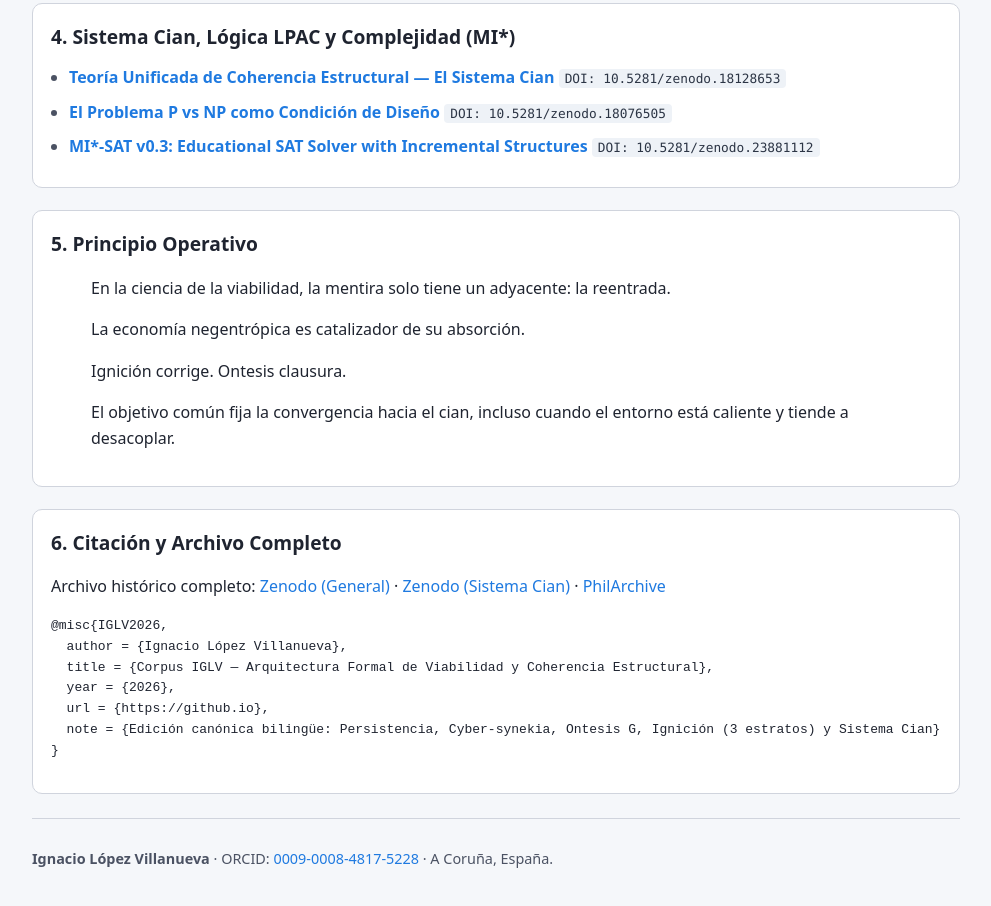
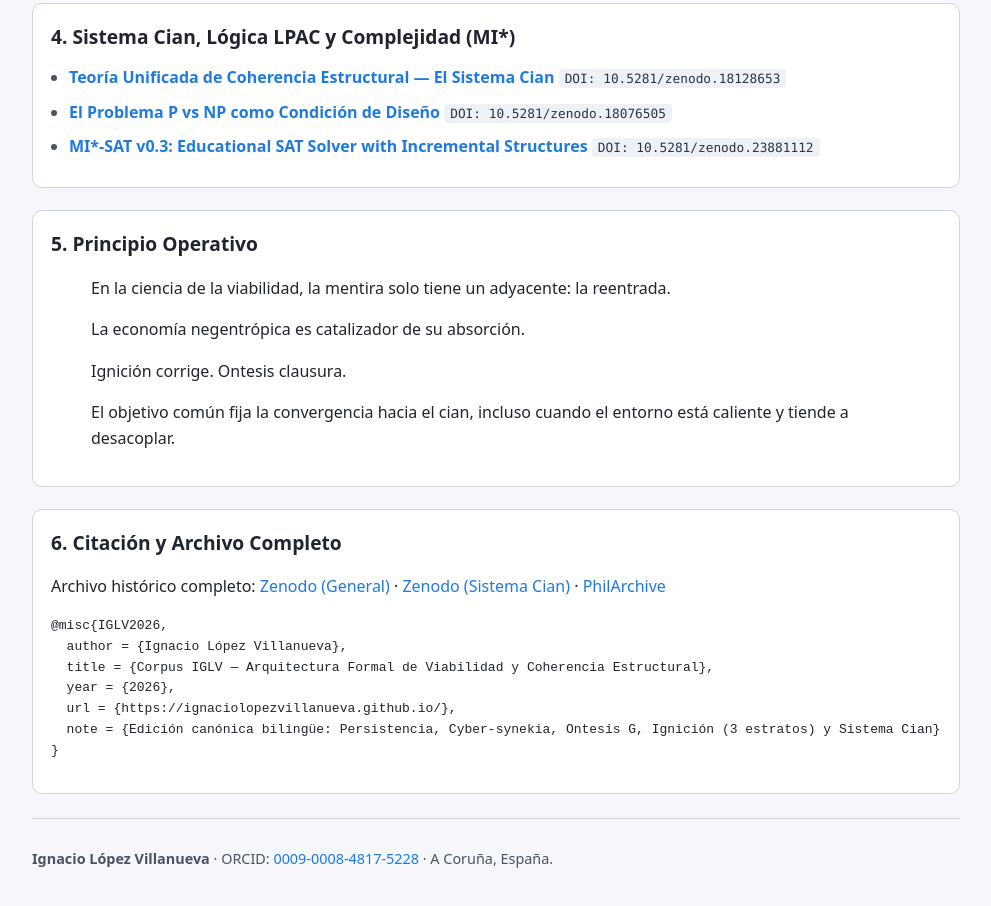
Before and after one commit to IgnacioLopezVillanueva/ignaciolopezvillanueva.github.io, a plain HTML site: page index.html in a window 1280 px wide. Shown: the part 1171-2077 px from the top of the page, without its empty margins (144-1135 px from the left). Drawn offline with Linux system fonts and the light colour scheme.

Commit message:
Update index.html

```diff
--- a/index.html
+++ b/index.html
@@ -178,7 +178,7 @@
   author = {Ignacio López Villanueva},
   title = {Corpus IGLV — Arquitectura Formal de Viabilidad y Coherencia Estructural},
   year = {2026},
-  url = {https://github.io},
+  url = {https://ignaciolopezvillanueva.github.io/},
   note = {Edición canónica bilingüe: Persistencia, Cyber-synekia, Ontesis G, Ignición (3 estratos) y Sistema Cian}
 }</pre>
       </section>
```
